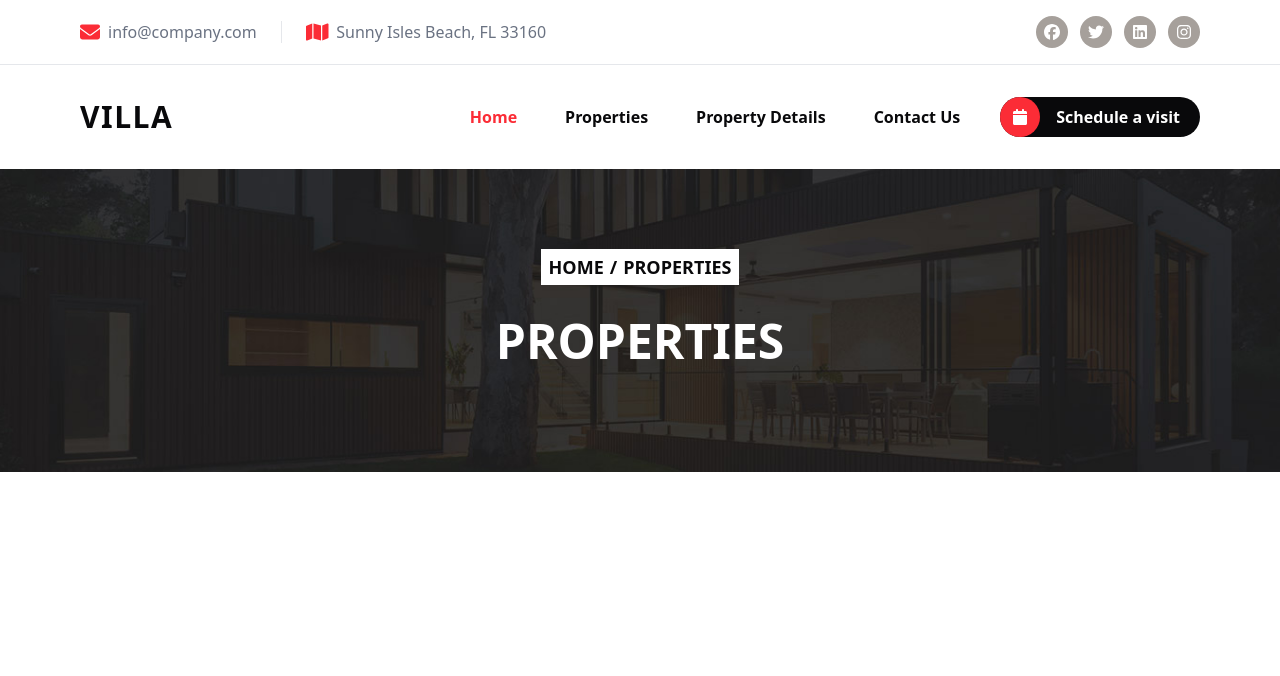
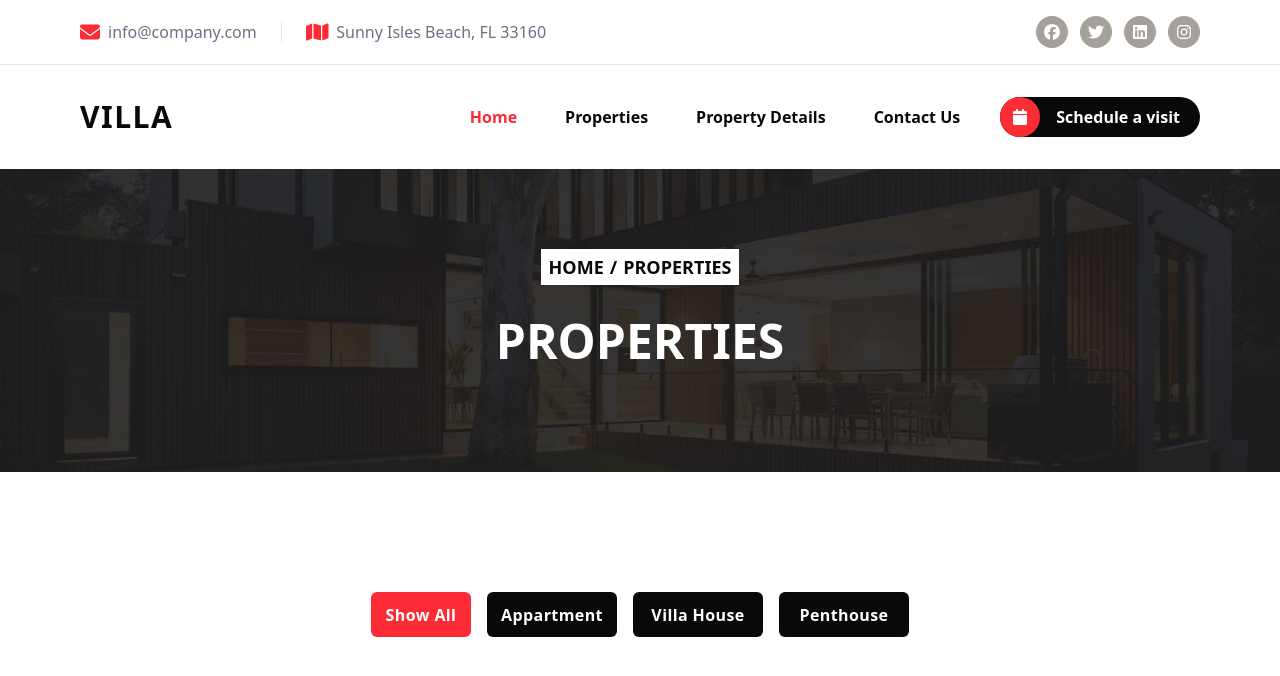
Before and after one commit to Nikkihosseini/Villa-agency, a React (Vite) app: page /properties in a window 1280 px wide. Shown: the top 676 px of the page. Built offline with nearby package versions, Linux system fonts and the light colour scheme.

Commit message:
add btn for PropertiesWrapper

```diff
--- a/src/Components/Pages/Properties/Properties.jsx
+++ b/src/Components/Pages/Properties/Properties.jsx
@@ -1,11 +1,13 @@
 import Header from '../../Header/Header.jsx'
 import BannerPages from '../../BannerPages/BannerPages.jsx'
+import PropertiesWrapper from './PropertiesWrapper.jsx'
 
 export default function Properties(){
     return(
         <>
             <Header/>
             <BannerPages pageName='Properties'/>
+            <PropertiesWrapper/>
         </>
     )
 }
--- a/src/Components/Pages/Properties/PropertiesWrapper.jsx
+++ b/src/Components/Pages/Properties/PropertiesWrapper.jsx
@@ -1,9 +1,18 @@
 
 
-export default PropertiesWrapper(){
+export default function PropertiesWrapper(){
     return(
         <>
-
+        <div className="flex items-center justify-center mt-30">
+            <div className='flex items-center justify-center gap-x-4 text-white font-semibold flex-wrap sm:flex-nowrap  gap-y-3 sm:gap-y-0'>
+                <button className='bg-red-500 rounded-md w-[90px] h-[35px] sm:w-[100px] sm:h-[45px] cursor-pointer tracking-wide text-sm md:text-base'>Show All</button>
+                <button className='bg-zinc-950 rounded-md w-[110px] h-[35px] sm:w-[130px] sm:h-[45px] cursor-pointer tracking-wide transition-all hover:text-red-500 text-sm md:text-base'>Appartment</button>
+                <button className='bg-zinc-950 rounded-md w-[110px] h-[35px] sm:w-[130px] sm:h-[45px] cursor-pointer tracking-wide transition-all hover:text-red-500 text-sm md:text-base'>Villa House</button>
+                <button className='bg-zinc-950 rounded-md w-[110px] h-[35px] sm:w-[130px] sm:h-[45px] cursor-pointer tracking-wide transition-all hover:text-red-500 text-sm md:text-base'>Penthouse</button>
+            </div>
+            <div></div>
+            <div></div>
+        </div>
         </>
     )
 }
```
